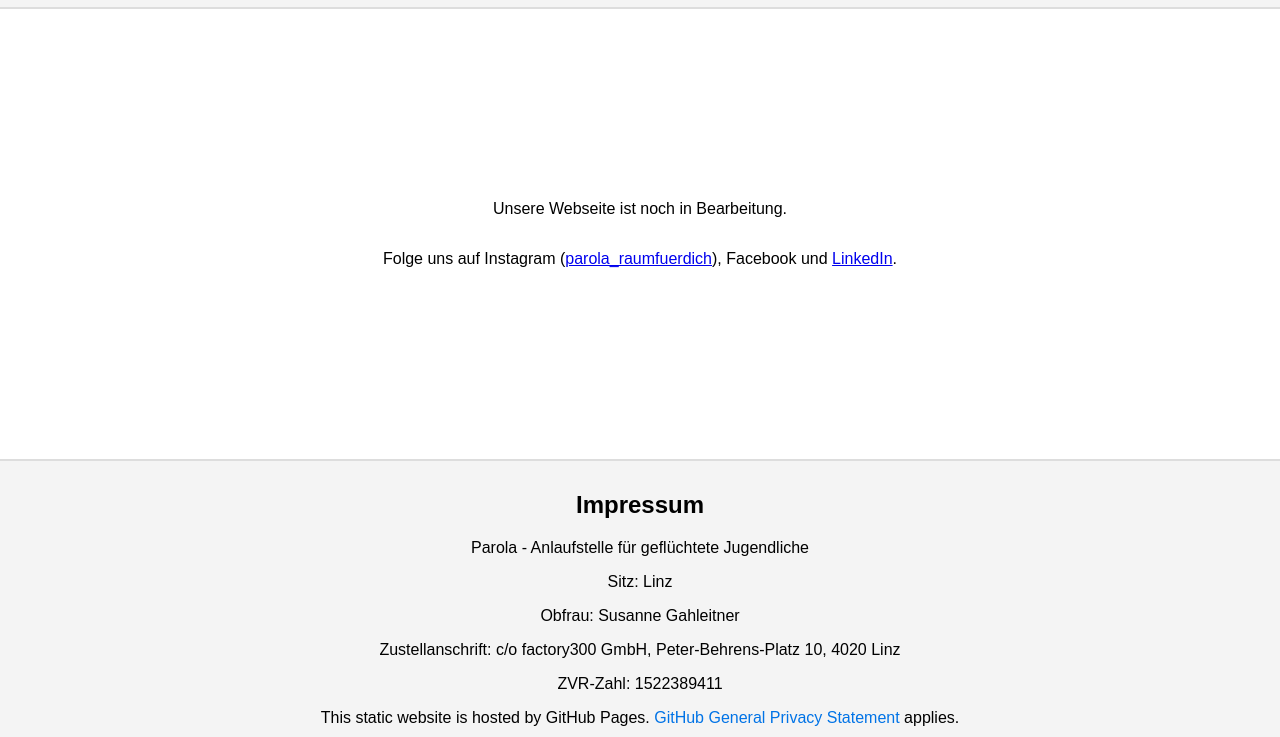
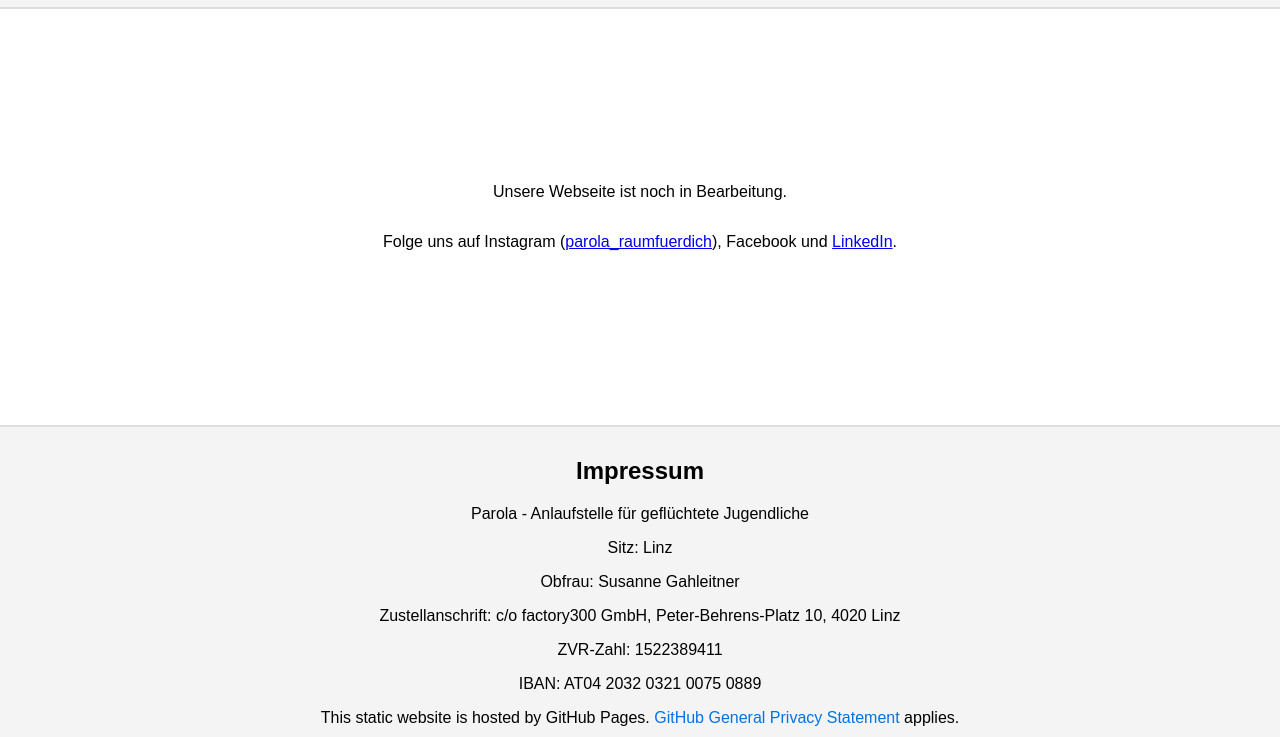
Before and after one commit to b0x1/parola-website, a plain HTML site: page index.html in a window 1280 px wide. Shown: the part 63-800 px from the top of the page. Drawn offline with Linux system fonts and the light colour scheme.

Commit message:
Add IBAN

```diff
--- a/index.html
+++ b/index.html
@@ -29,6 +29,7 @@
             <p>Obfrau: Susanne Gahleitner</p>
             <p>Zustellanschrift: c/o factory300 GmbH, Peter-Behrens-Platz 10, 4020 Linz</p>
             <p>ZVR-Zahl: 1522389411</p>
+            <p>IBAN: AT04 2032 0321 0075 0889</p>
         </section>
         <section>
             This static website is hosted by GitHub Pages.
```
